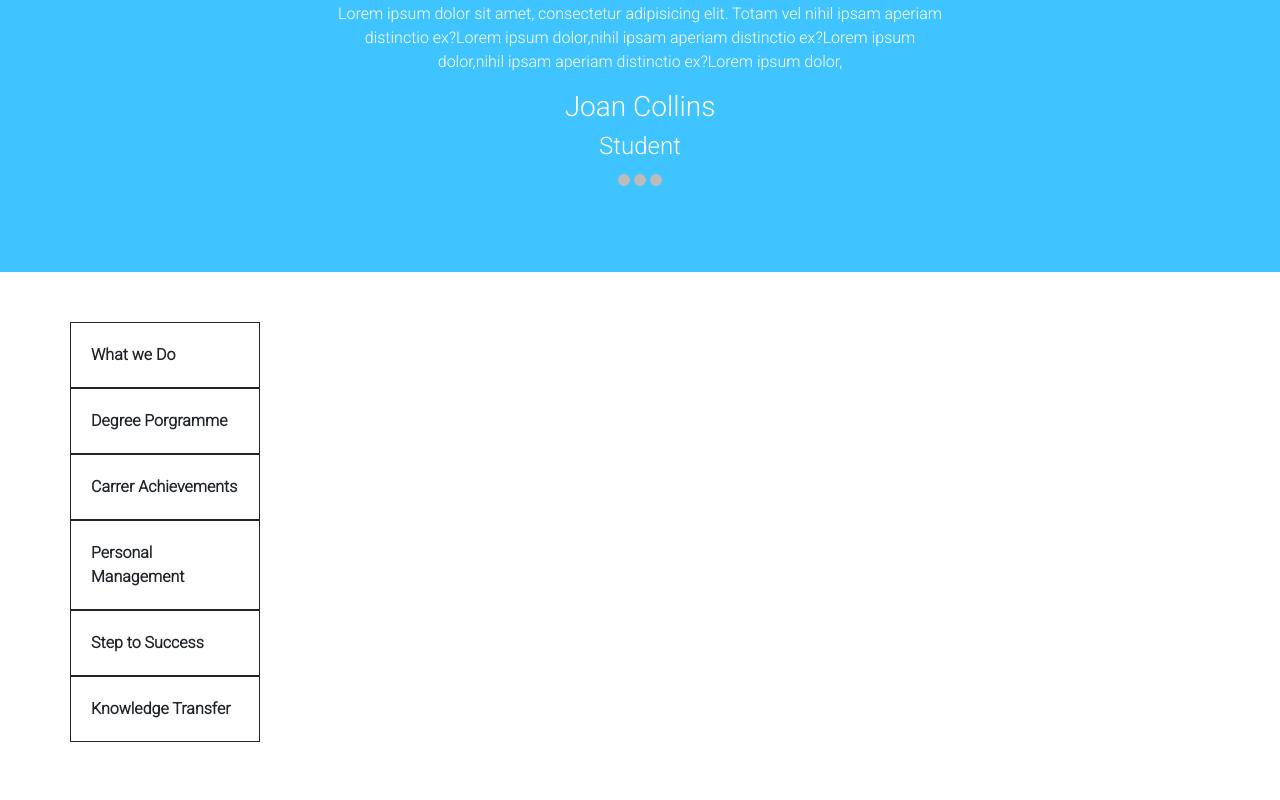
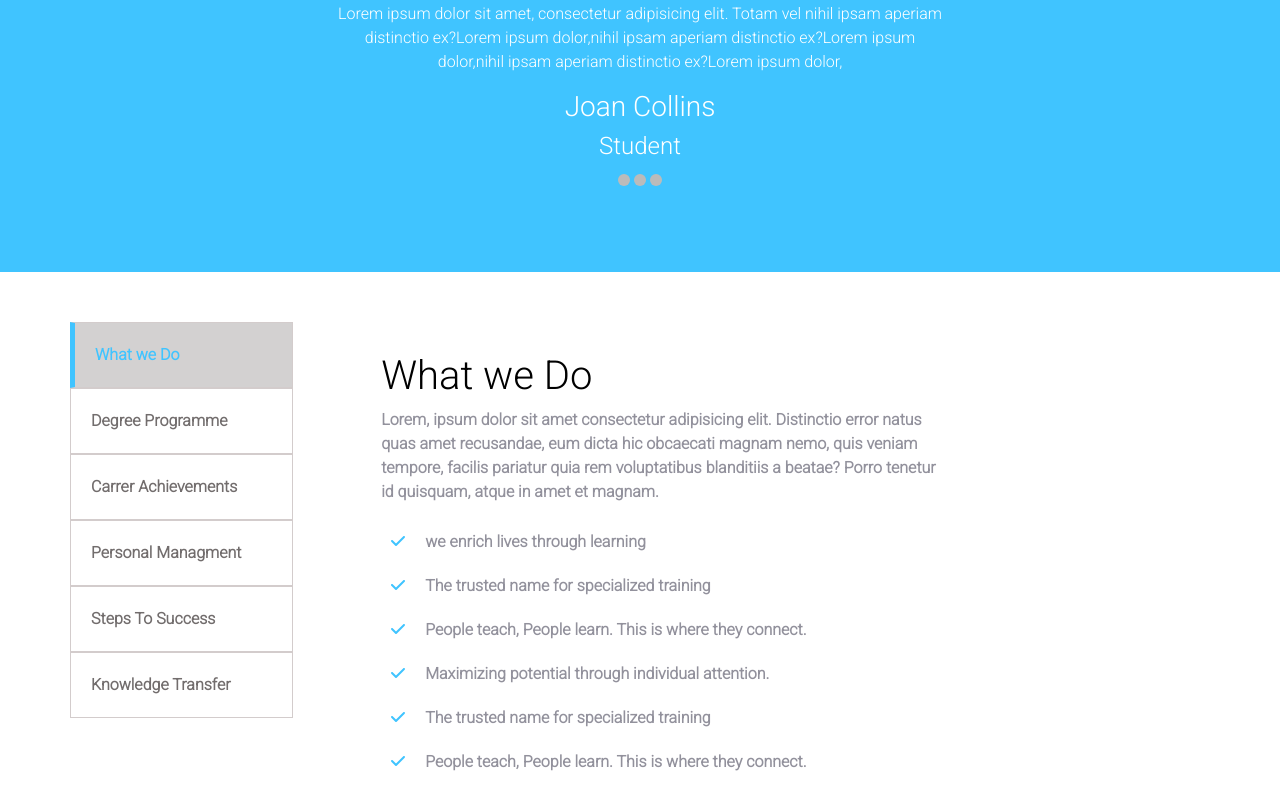
Before and after one commit to DanieleFic/proj-html-vuejs, a Vue app: page / in a window 1280 px wide. Shown: the part 2976-3776 px from the top of the page. Before the commit the page ends 3718 px from the top, so only its background shows below. Built offline with nearby package versions, Linux system fonts and the light colour scheme.

Commit message:
aggiustato

```diff
--- a/src/assets/style/vars.scss
+++ b/src/assets/style/vars.scss
@@ -1,3 +1,5 @@
 $main-color:#40C4FF;
 $background-schede:#F2F8Fc;
-$text-azurine:#40C4FF
+$text-azurine:#40C4FF;
+$color-hover:#9CE0FF;
+$color-gray:#92919c;
--- a/src/components/Macro/Header.vue
+++ b/src/components/Macro/Header.vue
@@ -207,5 +207,4 @@ export default {
         display: none;
     }
 
-
 </style>
--- a/src/components/commons/SchedeHeader.vue
+++ b/src/components/commons/SchedeHeader.vue
@@ -49,6 +49,10 @@ export default {
         align-items: center;
         justify-content: center;
 
+        &:hover{
+            color: white;
+            background-color: $color-hover;
+        }
 
 
         p{
--- a/src/components/commons/Tabella.vue
+++ b/src/components/commons/Tabella.vue
@@ -4,11 +4,28 @@
             <div class="row">
                 <div
                 v-for="(element, index) in schede"
-                :key="index" class="ms_box col-2">
-                    {{element.titolo}}
+                :key="index"
+                :class="iscorrentebox(index)"
+                @click="currentText = index"
+                class="ms_box col-12">
+                    <span>{{element.section}}</span>
+                </div>
+            </div>
+                <div
+                v-for="(element, index) in schede"
+                :class="iscorrente(index)"
+                :key="index" class="ms_text col-10">
+                    <h1>{{element.titolo}}</h1>
+                    <p>{{element.testo}}</p>
+                    <ul>
+                        <li
+                        v-for="(element, index) in schede[index].lista"
+                        :key="index">
+                        <i class="fas fa-check"></i>{{element}}
+                        </li>
+                    </ul>
                 </div>
 
-            </div>
         </div>
     </div>
 </template>
@@ -19,9 +36,24 @@ export default {
     name:"Tabella",
     data(){
         return{
-            schede: schededataTabella
+            currentText: 0,
+            schede: schededataTabella,
         }
     },
+    methods: {
+        iscorrente: function(indiceimmagine){
+            if(indiceimmagine == this.currentText){
+                return "active";
+            }
+                return "dnone";
+        },
+        iscorrentebox: function(indiceimmagine){
+            if(indiceimmagine == this.currentText){
+                return "activeblue";
+            }
+                return "noactive";
+        },
+    }
 
 }
 </script>
@@ -30,15 +62,68 @@ export default {
 @import "../../assets/style/vars.scss";
     .ms_container{
         margin-top: 50px;
+
+        .container{
+            display: flex;
+            flex-direction: row;
+        }
     }
     .row{
         display: flex;
         flex-direction: column;
+        width: 20%;
 
         .ms_box{
             padding: 20px;
-            border: 1px solid;
+            border: 1px solid rgb(211, 204, 204);
             font-weight: 900;
+            color: rgb(114, 109, 109) ;
+        }
+    }
+
+    .ms_text{
+        width: 50%;
+        margin-left: 100px;
+        margin-top:30px;
+        font-weight: 900;
+        h1{
+            color: black;
+        }
+        p{
+            color: $color-gray;
+        }
+
+        .fa-check{
+                color:$text-azurine;
+                margin-right: 20px;
+            }
+
+        ul{
+            padding: 0;
+            li{
+                list-style: none;
+                padding:10px;
+                color:$color-gray ;
+            }
+
+
+        }
+    }
+
+    .active{
+        display: block;
+    }
+
+    .dnone{
+        display: none;
+    }
+
+    .activeblue{
+        border-left: 5px solid $text-azurine!important ;
+        background-color:rgb(211, 209, 209) ;
+
+        span{
+            color: $text-azurine;
         }
     }
 
--- a/src/data/dataSchedeTabella.js
+++ b/src/data/dataSchedeTabella.js
@@ -2,23 +2,42 @@
 
 const productsdata = [
     {
+        section: "What we Do",
         titolo: "What we Do",
+        testo:  "Lorem, ipsum dolor sit amet consectetur adipisicing elit. Distinctio error natus quas amet recusandae, eum dicta hic obcaecati magnam nemo, quis veniam tempore, facilis pariatur quia rem voluptatibus blanditiis a beatae? Porro tenetur id quisquam, atque in amet et magnam.",
+        lista:[ "we enrich lives through learning", "The trusted name for specialized training", "People teach, People learn. This is where they connect.","Maximizing potential through individual attention." , "The trusted name for specialized training", "People teach, People learn. This is where they connect."]
+
     },
     {
-        titolo: "Degree Porgramme",
+        section: "Degree Programme",
+        titolo: "Degree Programme",
+        testo:  "Lorem, ipsum dolor sit amet consectetur adipisicing elit. Distinctio mpore, facilis pariatur quia rem voluptatibus blanditiis a beatae? Porro tenetur id quisquam, atque in amet et magnam.",
+        lista:[ "we enrich lives through learning", "Maximizing potential through individual attention." , "The trusted name for specialized training", "People teach, People learn. This is where they connect."]
     },
     {
+        section: "Carrer Achievements",
         titolo: "Carrer Achievements",
+        testo:  "Lorem, ipsum dolor sit amet consectetur adipisicing elit. Distinctio error natus qua, quis veniam tempore, facilis pa blanditiis a beatae? Porro tenetur id quisquam, atque in amet et magnam.",
+        lista:[ "we enrich lives through learning", "Maximizing potential through individual attention." , "The trusted name for specialized training", "People teach, People learn. This is where they connect."]
     },
     {
-        titolo: "Personal Management",
+        section: "Personal Managment",
+        titolo: "Personal Managment",
+        testo:  "Lorem, ipsum dolor sit amet consectetur adipisicing elit. Distinctio error bcaecati magnam nemo, quis veniam tempore, facilis pariatur quia rem voluptatibus blanditiis a beatae? Porro tenetur id quisquam, atque in amet et magnam.",
+        lista:[ "we enrich lives through learning",  "The trusted name for specialized training", "People teach, People learn. This is where they connect.", "Maximizing potential through individual attention." ,]
     },
     {
-        titolo: "Step to Success",
+        section: "Steps To Success",
+        titolo: "Steps To Success",
+        testo:  "Lorem, ipsum dolor sit amet consectetur adipisicing elit. Distinctio error natus quas amet recusandaebcaecati magnam nemo, quis veniam tempore, facilis pariatur quia rem voluptatibus blanditiis a beatae? Porro tenetur id quisquam, atque in amet et magnam.",
+        lista:[ "we enrich lives through learning", "People teach, People learn. This is where they connect.", "Maximizing potential through individual attention." , "The trusted name for specialized training", ]
     },
     {
+        section: "Knowledge Transfer",
         titolo: "Knowledge Transfer",
-    },
+        testo:  "Lorem, ipsum dolor sit amet consectetur adipisicing elit. Distinctio error natus quas amet recusandae, euet magnam.",
+        lista:[ "we enrich lives through learning","The trusted name for specialized training", "People teach, People learn. This is where they connect.", "Maximizing potential through individual attention." , "People teach, People learn. This is where they connect.", "The trusted name for specialized training", "People teach, People learn. This is where they connect."]
+    }
 ];
 
 export default productsdata;
```
